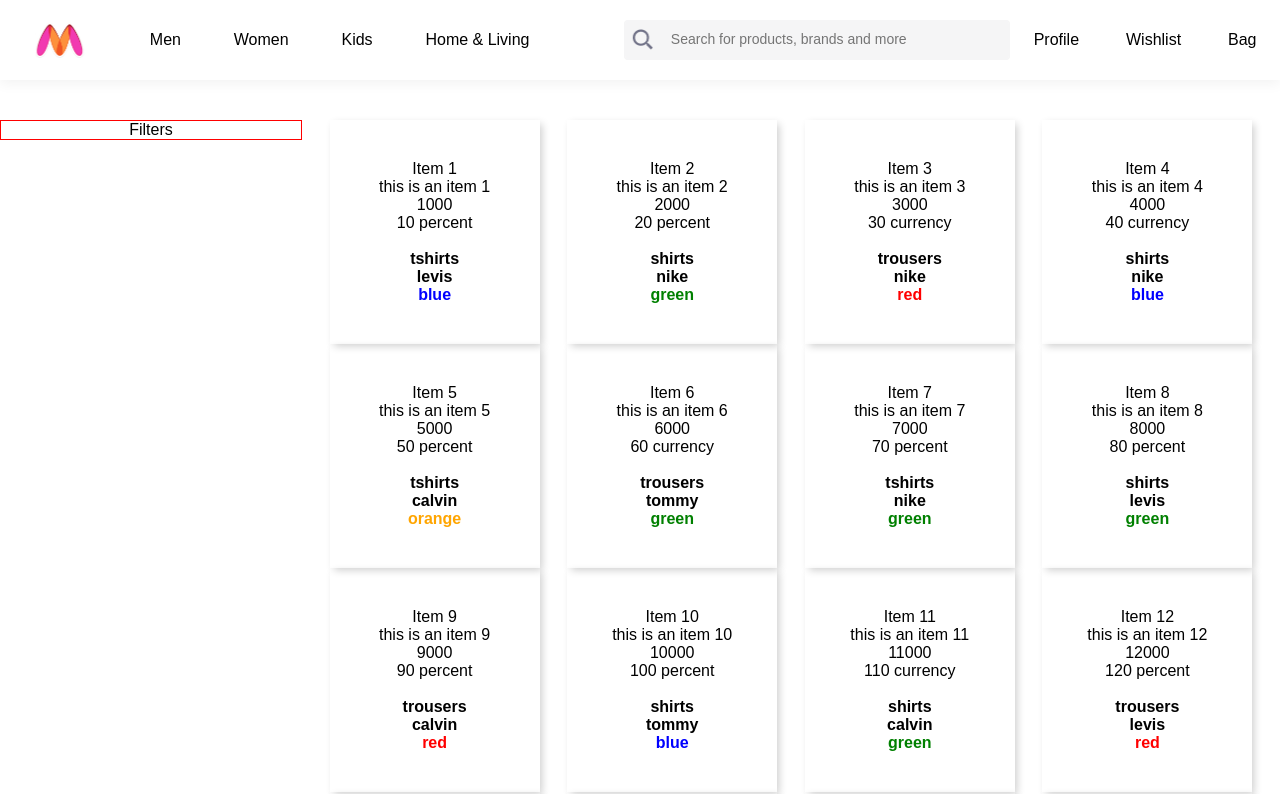
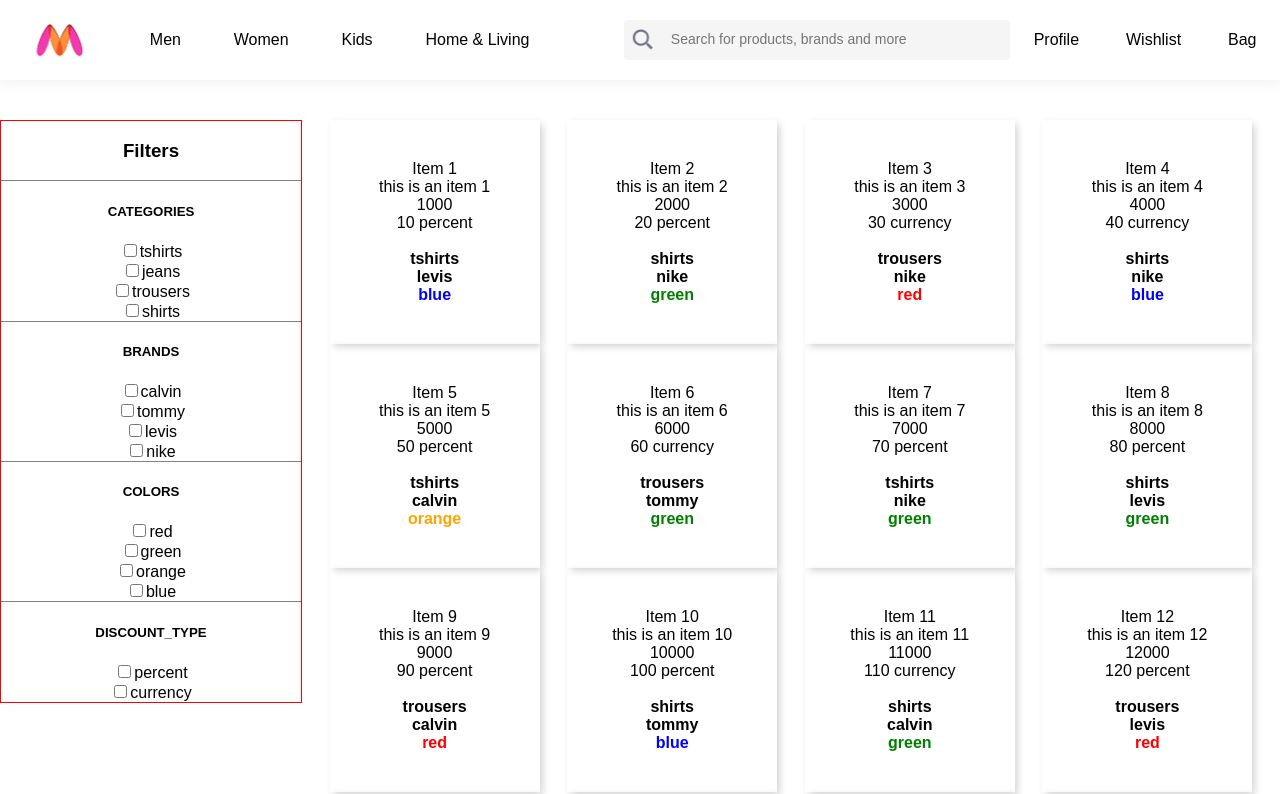
Before and after one commit to manojsingh047/myntra, a React (Create React App) app: page / in a window 1280 px wide. Shown: the top 794 px of the page. Built offline with nearby package versions, Linux system fonts and the light colour scheme.

Commit message:
dynamically creating filters for shopping items

```diff
--- a/src/App.css
+++ b/src/App.css
@@ -47,3 +47,6 @@
   from { transform: rotate(0deg); }
   to { transform: rotate(360deg); }
 }
+.filters{
+  border-top: 1px solid gray;
+}
--- a/src/App.js
+++ b/src/App.js
@@ -3,6 +3,7 @@
 import ShoppingObj from "./assets/data/shoppingItems";
 import "./App.css";
 import ShoppingItem from "./shoppingItem/ShoppingItem";
+import Filter from "./filters/Filter";
 
 class App extends Component {
   constructor(props) {
@@ -21,16 +22,28 @@
     });
   }
 
+  setFilters(shoppingItemMeta) {
+    const filters = ShoppingObj.getItemFilters(shoppingItemMeta);
+    this.setState({ filters: filters });
+  }
+
   componentDidMount() {
     console.log(ShoppingObj);
     this.setShoppingItem(ShoppingObj.SHOPPING_ITEM_META);
+    this.setFilters(ShoppingObj.SHOPPING_ITEM_META);
   }
 
   render() {
-    const filters = ShoppingObj.getItemFilters(ShoppingObj.SHOPPING_ITEM_META);
-
     const shoppingItems = this.state.shoppingItems.map(item => {
       return <ShoppingItem key={item.id} item={item} />;
+    });
+
+    const filterElements = this.state.filters.map(filter => {
+      return (
+        <div className="filters">
+          <Filter key={filter.filterType} filter={filter} />
+        </div>
+      );
     });
 
     return (
@@ -39,7 +52,10 @@
           <Header />
         </div>
         <div className="app-data-box">
-          <div className="app-shopping-filters">Filters</div>
+          <div className="app-shopping-filters">
+            <h3>Filters</h3>
+            {filterElements}
+          </div>
           <div className="app-shopping-items">{shoppingItems}</div>
         </div>
       </div>
--- a/src/assets/data/shoppingItems.js
+++ b/src/assets/data/shoppingItems.js
@@ -22,7 +22,6 @@
     });
   });
 
-  console.log(filters);
   return filters;
 
 }
--- /dev/null
+++ b/src/filters/Filter.js
@@ -0,0 +1,29 @@
+import React from "react";
+import "./Filter.css";
+class Filter extends React.Component {
+  render() {
+    // console.log(this);
+
+    const checkboxElements = this.props.filter.filterData.map(item => {
+      return (
+        <div key={item.value} className="filter-item">
+          <input
+            name={this.props.filter.filterType}
+            type="checkbox"
+            onChange={this.handleInputChange}
+          />{item.value}
+        </div>
+      );
+    });
+
+    console.log(checkboxElements);
+    return (
+      <div>
+        <h5>{this.props.filter.filterType}</h5>
+        {checkboxElements}
+      </div>
+    );
+  }
+}
+
+export default Filter;
```
Also changed, not shown: src/filters/Filter.css (added).
